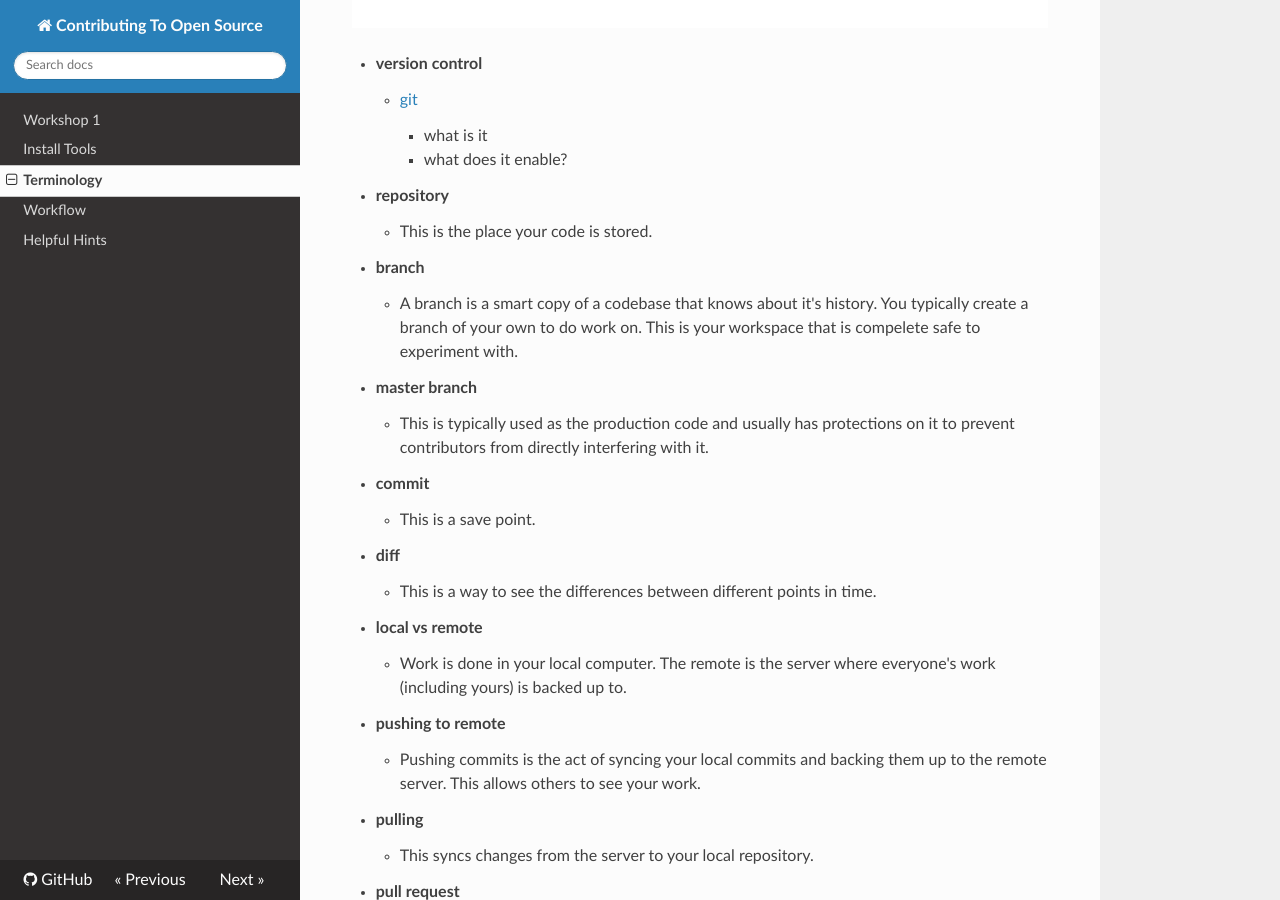
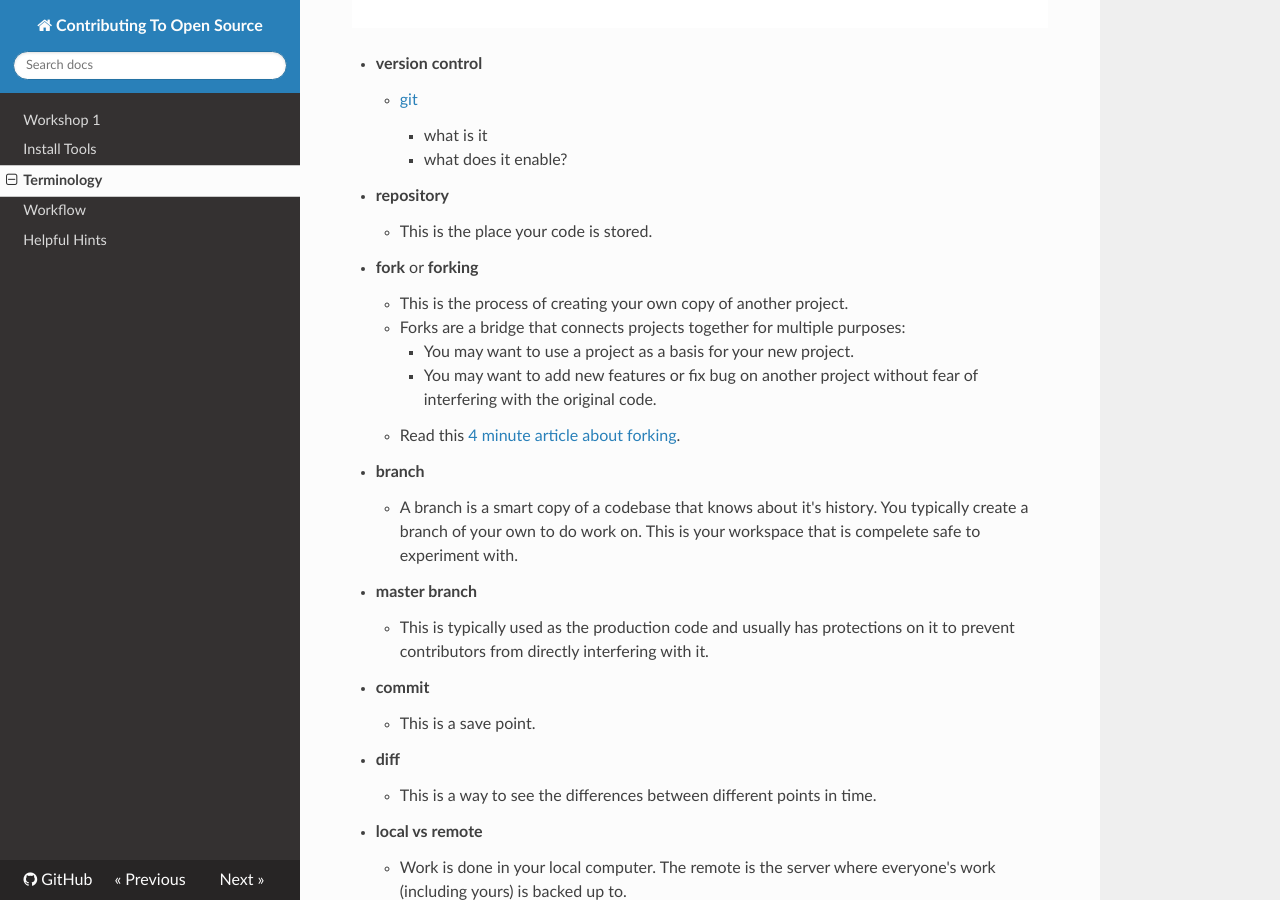
Before and after one commit to HealthCatalyst/contributing-to-open-source, an MkDocs documentation site: the page built from docs/terminology.md, in a window 1280 px wide and 900 px high, scrolled down 524 px. Built offline with MkDocs 1.6.1, drawn with Linux system fonts in a browser that asks for light colours; nearby versions of some CDN libraries; old or Windows-style settings are respelled for this version of MkDocs.

Commit message:
updates for broadcast version
* added forking - major oversight from the last workshop
* removed python specific install

```diff
--- a/docs/terminology.md
+++ b/docs/terminology.md
@@ -8,6 +8,12 @@
         * what does it enable?
 - **repository**
     + This is the place your code is stored.
+- **fork** or **forking**
+    + This is the process of creating your own copy of another project.
+    + Forks are a bridge that connects projects together for multiple purposes:
+        * You may want to use a project as a basis for your new project.
+        * You may want to add new features or fix bug on another project without fear of interfering with the original code.
+    + Read this [4 minute article about forking](https://guides.github.com/activities/forking/).
 - **branch**
     + A branch is a smart copy of a codebase that knows about it's history. You typically create a branch of your own to do work on. This is your workspace that is compelete safe to experiment with.
 - **master branch**
```
Also changed, not shown: docs/first_steps_install_tools.md (+3 -2 lines).
